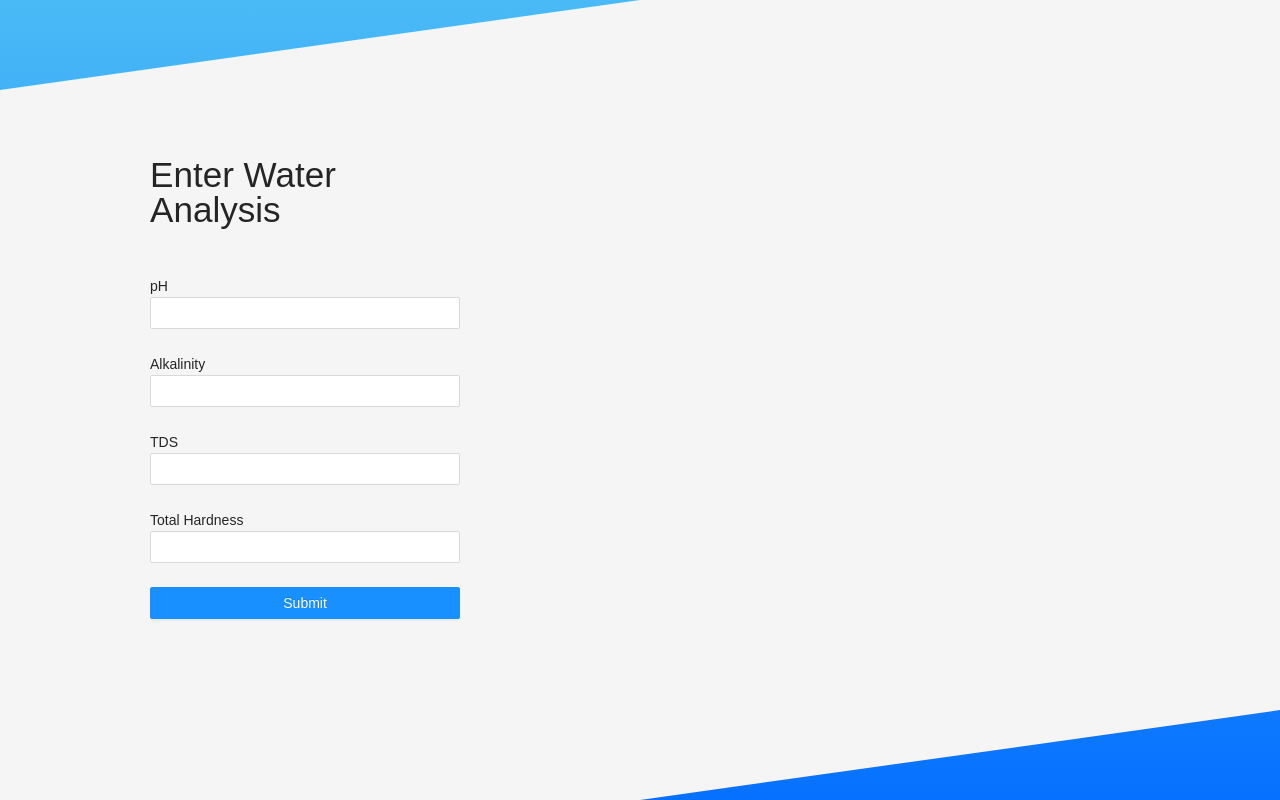
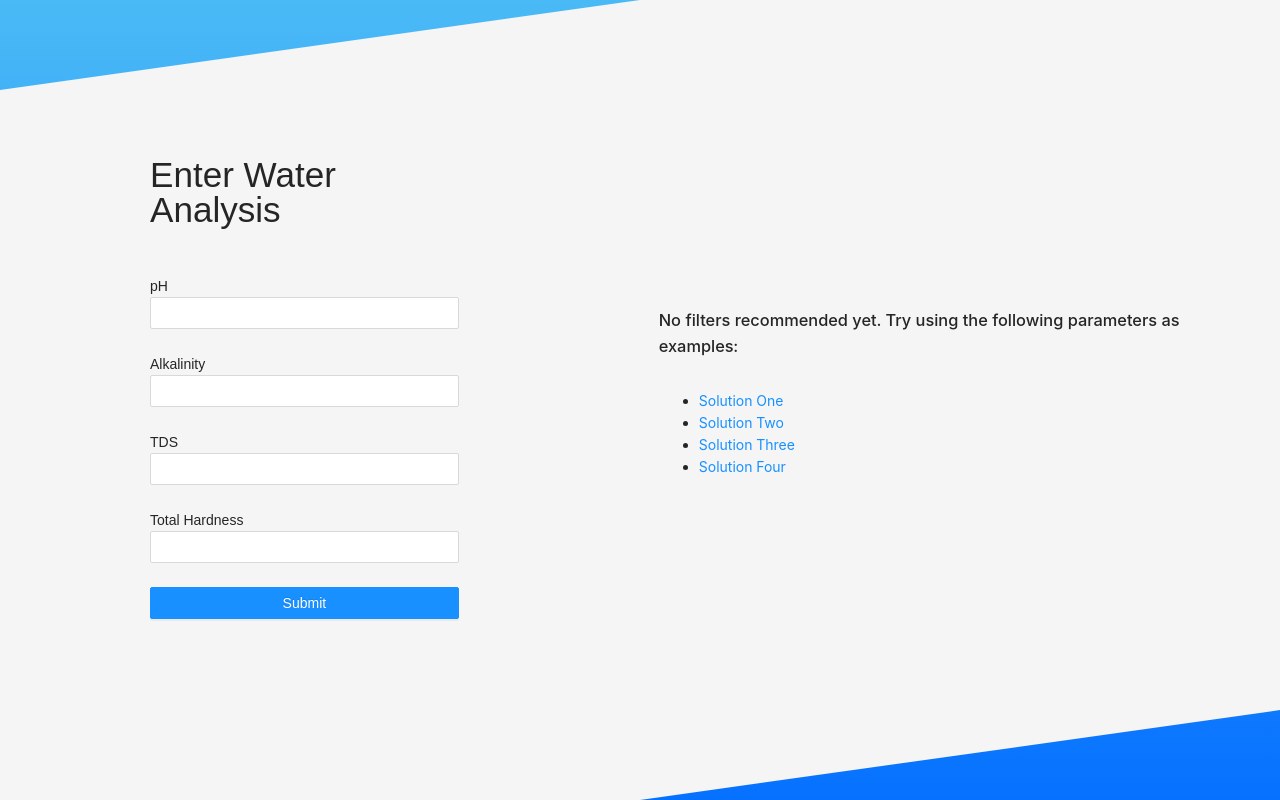
Before and after one commit to zetske/filters, a React (Create React App) app: page / in a window 1280 px wide. Built offline with nearby package versions, Linux system fonts and the light colour scheme.

Commit message:
Improve form submission and examples

```diff
--- a/src/App.css
+++ b/src/App.css
@@ -1,4 +1,4 @@
-@import '~antd/dist/antd.css';
+@import "~antd/dist/antd.css";
 
 .App {
   background: linear-gradient(to bottom, #4abaf6, #0671ff);
@@ -6,9 +6,9 @@
   overflow: hidden;
 }
 
-.recommend{
+.recommend {
   background-color: whitesmoke;
-  transform: skewY(-8deg)
+  transform: skewY(-8deg);
 }
 
 .recommend-background {
@@ -37,30 +37,35 @@
 }
 
 .displayFilters {
-
   display: flex;
   flex-wrap: wrap;
   align-items: center;
 }
 
-#resultsContainer{
+.displaySuggestions {
+  padding: 50px;
+  display: flex;
+  justify-content: center;
+  flex-direction: column;
+}
+
+#resultsContainer {
   height: 700px;
   width: 700px;
-  padding: 5px;
 }
 
 .displayFilters img {
   width: 140px;
   height: 220px;
-  margin-bottom: 15px
+  margin-bottom: 15px;
 }
 
-.image-card{
+.image-card {
   border: 1px solid transparent;
   margin: 15px;
   text-align: center;
 }
 
-.image-card:hover{
-  border: 1px solid black
+.image-card:hover {
+  border: 1px solid black;
 }
--- a/src/Recommend.js
+++ b/src/Recommend.js
@@ -1,184 +1,227 @@
-import React, { useState } from 'react'
-import './App.css';
-import { Button, Card, Form, Input } from 'antd'
-const { Meta } = Card
+import React, { useEffect, useState } from "react";
+import "./App.css";
+import { Button, Card, Form, Input } from "antd";
+const { Meta } = Card;
 
 const filterRecommendationMatrix = [
   {
-    groupName: 'group 1',
+    groupName: "group 1",
     ph: { start: 5.5, end: 6.8 },
     alk: { start: 0, end: 30 },
     tds: { start: 0, end: 50 },
     th: { start: 0, end: 30 },
     filters: [
-      {name: '7NE', src: '../filters/filter_7NE.png'},
-      {name: '4CC', src: '../filters/filter_4CC.png'},
-      {name: '7CC', src: '../filters/filter_7CC.png'},
-      {name:'4CB5-S', src: '../filters/filter_4CB5S.png'}
+      { name: "7NE", src: "../filters/filter_7NE.png" },
+      { name: "4CC", src: "../filters/filter_4CC.png" },
+      { name: "7CC", src: "../filters/filter_7CC.png" },
+      { name: "4CB5-S", src: "../filters/filter_4CB5S.png" },
     ],
   },
   {
-    groupName: 'group 2',
+    groupName: "group 2",
     ph: { start: 7, end: 8.5 },
     alk: { start: 0, end: 80 },
     tds: { start: 0, end: 120 },
     th: { start: 0, end: 80 },
     filters: [
-      {name: '4CB5-S', src: '../filters/filter_4CB5S.png'},
-      {name: 'BH2', src: '../filters/filter_BH.png'},
-      {name: 'MH2', src: '../filters/filter_MH.png'},
-    ]
+      { name: "4CB5-S", src: "../filters/filter_4CB5S.png" },
+      { name: "BH2", src: "../filters/filter_BH.png" },
+      { name: "MH2", src: "../filters/filter_MH.png" },
+    ],
   },
   {
-    groupName: 'group 3',
+    groupName: "group 3",
     ph: { start: 8.5, end: 9.5 },
     alk: { start: 80, end: 150 },
     tds: { start: 0, end: 200 },
     th: { start: 80, end: 150 },
     filters: [
-      {name: 'Claris', src: '../filters/filter_CLARIS.png'},
-      {name: 'Claris Ultra', src: '../filters/filter_CLARIS.png'},
-      {name: 'Claris Prime', src: '../filters/filter_CLARIS.png'}
-    ]
+      { name: "Claris", src: "../filters/filter_CLARIS.png" },
+      { name: "Claris Ultra", src: "../filters/filter_CLARIS.png" },
+      { name: "Claris Prime", src: "../filters/filter_CLARIS.png" },
+    ],
   },
   {
-    groupName: 'group 4',
+    groupName: "group 4",
     ph: { start: 7, end: 9.5 },
     alk: { start: 150, end: 350 },
     tds: { start: 200, end: 450 },
     th: { start: 150, end: 400 },
     filters: [
-      {name: 'Claris Ultra', src: '../filters/filter_CLARIS.png'},
-      {name: 'Claris Prime', src: '../filters/filter_CLARIS.png'},
-      {name: 'Euroc', src: '../filters/filter_EUROC.png'},
-      {name: 'Conserv RO', src: '../filters/filter_CONSERV.png'},
-      {name: 'MRS 600 HEII', src: '../filters/filter_MRS600.png'},
-      {name: 'Plate Mount (RO)', src: '../filters/filter_CLARIS.png'}
-    ]
-  }
-]
+      { name: "Claris Ultra", src: "../filters/filter_CLARIS.png" },
+      { name: "Claris Prime", src: "../filters/filter_CLARIS.png" },
+      { name: "Euroc", src: "../filters/filter_EUROC.png" },
+      { name: "Conserv RO", src: "../filters/filter_CONSERV.png" },
+      { name: "MRS 600 HEII", src: "../filters/filter_MRS600.png" },
+      { name: "Plate Mount (RO)", src: "../filters/filter_CLARIS.png" },
+    ],
+  },
+];
 
-const findRecommendation = recommendForm => {
-  const isMatch = currentValue => currentValue === true
-  let solution = []
-  filterRecommendationMatrix.forEach(g => {
-    let matches = []
+const findRecommendation = (recommendForm) => {
+  const isMatch = (currentValue) => currentValue === true;
+  let solution = [];
+  filterRecommendationMatrix.forEach((g) => {
+    let matches = [];
     if (recommendForm.ph >= g.ph.start && recommendForm.ph <= g.ph.end) {
-      matches.push(true)
+      matches.push(true);
     } else {
-      matches.push(false)
+      matches.push(false);
     }
     if (recommendForm.alk >= g.alk.start && recommendForm.alk <= g.alk.end) {
-      matches.push(true)
+      matches.push(true);
     } else {
-      matches.push(false)
+      matches.push(false);
     }
     if (recommendForm.tds >= g.tds.start && recommendForm.tds <= g.tds.end) {
-      matches.push(true)
+      matches.push(true);
     } else {
-      matches.push(false)
+      matches.push(false);
     }
     if (recommendForm.th >= g.th.start && recommendForm.th <= g.th.end) {
-      matches.push(true)
+      matches.push(true);
     } else {
-      matches.push(false)
+      matches.push(false);
     }
-    console.log(matches)
     if (matches.every(isMatch)) {
-      solution = g.filters
+      solution = g.filters;
     }
-  })
-  const solutionAvailable = solution.length > 0
+  });
+  const solutionAvailable = solution.length > 0;
 
-  return {solution, solutionAvailable}
-}
+  return { solution, solutionAvailable };
+};
 
 const DisplayFilters = ({ filters }) => {
   return (
-    <div className='displayFilters' id='resultsContainer'>
-      {filters.map(f => {
+    <div className="displayFilters" id="resultsContainer">
+      {filters.map((f) => {
         return (
-          <Card
-            hoverable
-            className='image-card'
-          >
-            <img src={f.src}  alt='Ideal filter'
-            />
-            <Meta title={f.name}  description='' />
+          <Card key={f.name} hoverable className="image-card">
+            <img src={f.src} alt="Ideal filter" />
+            <Meta title={f.name} description="" />
           </Card>
-        )
+        );
       })}
     </div>
-  )
-}
+  );
+};
 
 const DisplayNoMatch = () => {
-    return <div id='resultsContainer'>
+  const { origin } = window.location;
+  return (
+    <div className="displaySuggestions" id="resultsContainer">
+      <h3>
+        No filters recommended yet. Try using the
+        following parameters as examples:
+      </h3>
+      <br></br>
+      <ul>
+        <li>
+          <a href={`${origin}?ph=6&alk=29&tds=12&th=20`}>
+            Solution One
+          </a>
+        </li>
+        <li>
+          <a href={`${origin}?ph=7&alk=70&tds=100&th=75`}>
+          Solution Two
+          </a>
+        </li>
+        <li>
+          <a href={`${origin}?ph=9&alk=100&tds=150&th=140`}>
+          Solution Three
+          </a>
+        </li>
+        <li>
+          <a href={`${origin}?ph=9&alk=300&tds=400&th=300`}>
+          Solution Four
+          </a>
+        </li>
+      </ul>
+    </div>
+  );
+};
 
-    </div>
-}
-
-export const Recommend = ({queryParams}) => {
-  const [ph, setPh] = useState(queryParams.ph)
-  const [alk, setAlk] = useState(queryParams.alk)
-  const [tds, setTds] = useState(queryParams.tds)
-  const [th, setTh] = useState(queryParams.th)
-  const [filters, setFilters] = useState([])
-  const [recommendationAvailable, setRecommendationAvailable ] = useState(false)
+export const Recommend = ({ queryParams }) => {
+  const [ph, setPh] = useState(queryParams.ph);
+  const [alk, setAlk] = useState(queryParams.alk);
+  const [tds, setTds] = useState(queryParams.tds);
+  const [th, setTh] = useState(queryParams.th);
+  const [filters, setFilters] = useState([]);
+  const [recommendationAvailable, setRecommendationAvailable] = useState(false);
   const onSubmit = () => {
     const recommendForm = {
       ph: parseInt(ph),
       alk: parseInt(alk),
       tds: parseInt(tds),
       th: parseInt(th),
-    }
-    console.log({ recommendForm })
-    const { solution, solutionAvailable } = findRecommendation(recommendForm)
-    console.log({ solution, solutionAvailable })
-    setFilters(solution)
-    setRecommendationAvailable(solutionAvailable)
-  }
+    };
+    const { solution, solutionAvailable } = findRecommendation(recommendForm);
+    setFilters(solution);
+    setRecommendationAvailable(solutionAvailable);
+  };
+
+    useEffect(() => onSubmit() ,[ph, alk, tds, th])
+
   return (
-    <div className='recommend'>
-      <div className='recommend-background'>
-        <div className='recommend-container'>
-          <Form
-            className='recommend-form'
-            style={{ maxWidth: '400px' }}
-          >
+    <div className="recommend">
+      <div className="recommend-background">
+        <div className="recommend-container">
+          <Form className="recommend-form" style={{ maxWidth: "400px" }}>
             <h3>Enter Water Analysis</h3>
             <br />
             <Form.Item required>
               <label>pH</label>
-              <Input type='number' max='14' onChange={e => setPh(e.target.value)} value={ph} />
+              <Input
+                type="number"
+                max="14"
+                onChange={(e) => setPh(e.target.value)}
+                value={ph}
+              />
             </Form.Item>
             <Form.Item required>
               <label>Alkalinity</label>
-              <Input type='text' onChange={e => setAlk(e.target.value)} value={alk} />
+              <Input
+                type="text"
+                onChange={(e) => setAlk(e.target.value)}
+                value={alk}
+              />
             </Form.Item>
             <Form.Item required>
               <label>TDS</label>
-              <Input type='text' onChange={e => setTds(e.target.value)} value={tds} />
+              <Input
+                type="text"
+                onChange={(e) => setTds(e.target.value)}
+                value={tds}
+              />
             </Form.Item>
             <Form.Item required>
               <label>Total Hardness</label>
-              <Input type='text' onChange={e => setTh(e.target.value)} value={th} />
+              <Input
+                type="text"
+                onChange={(e) => setTh(e.target.value)}
+                value={th}
+              />
             </Form.Item>
             <Form.Item>
               <Button
                 onClick={onSubmit}
-                type='primary'
-                htmlType='submit'
-                className='login-form-button'
-                style={{ width: '100%' }}
+                type="primary"
+                htmlType="submit"
+                className="login-form-button"
+                style={{ width: "100%" }}
               >
                 Submit
               </Button>
             </Form.Item>
           </Form>
-          {recommendationAvailable ? <DisplayFilters filters={filters} /> : <DisplayNoMatch />}
+          {recommendationAvailable ? (
+            <DisplayFilters filters={filters} />
+          ) : (
+            <DisplayNoMatch />
+          )}
         </div>
       </div>
     </div>
-  )
-}
+  );
+};
```
